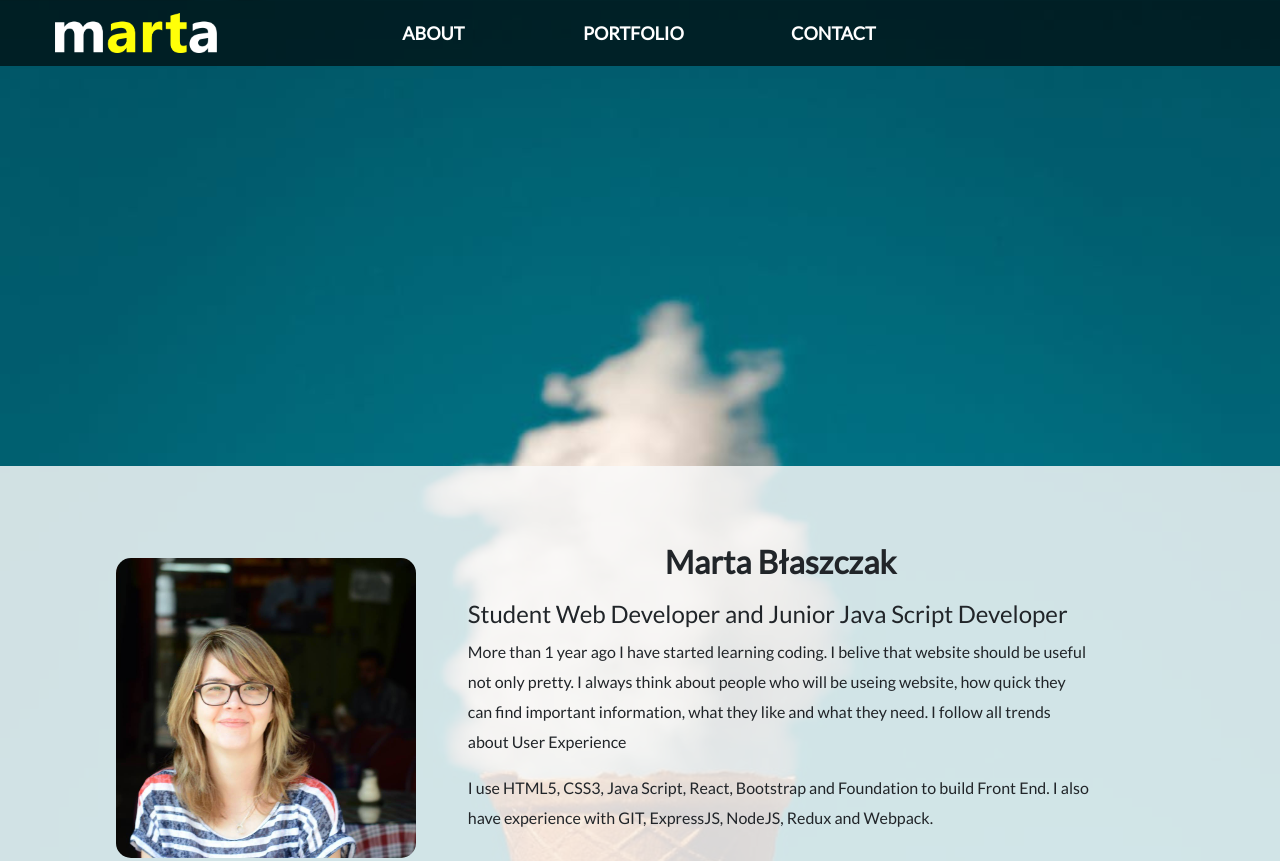
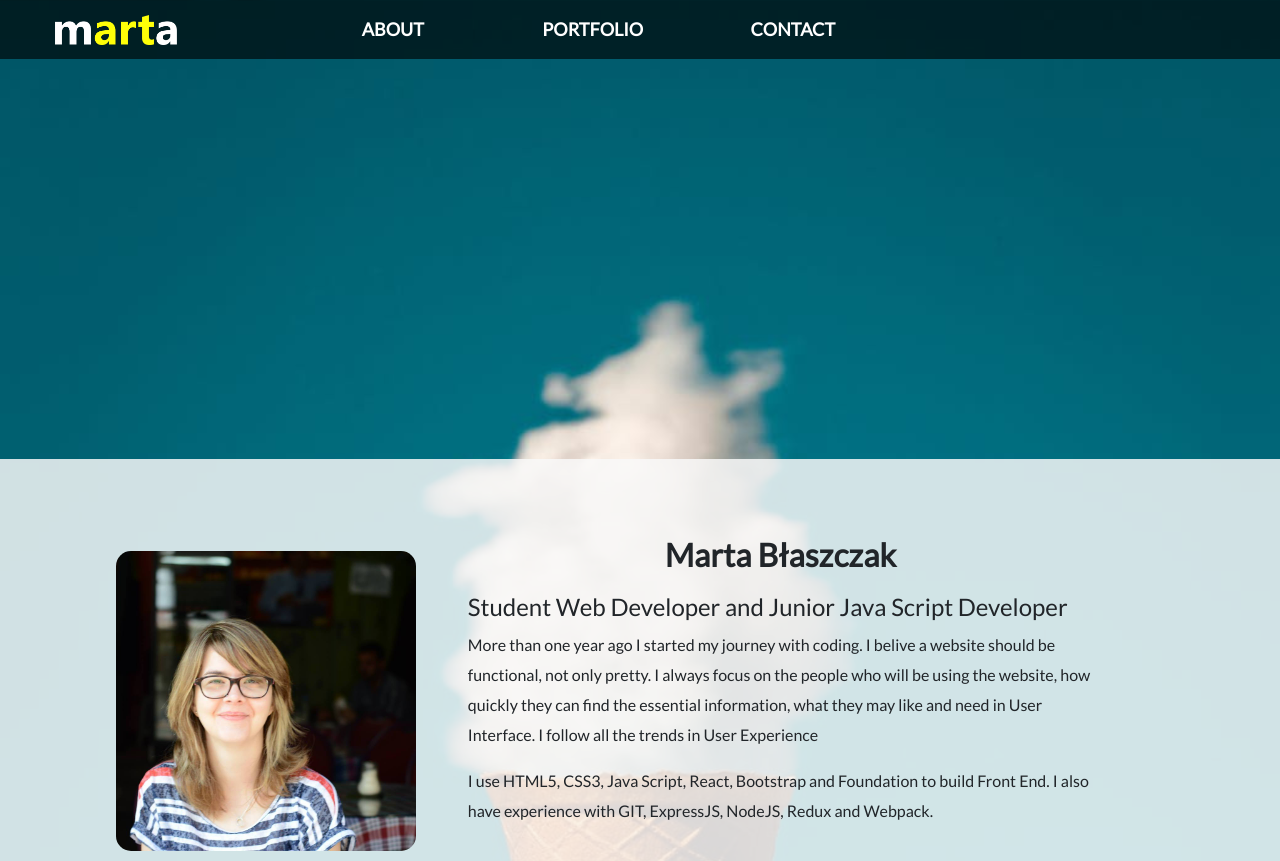
Before and after one commit to MaraBl/martablaszczak.github.io, a website: page index.html in a window 1280 px wide. Shown: the top 861 px of the page. Drawn offline with nearby package versions, Linux system fonts and the light colour scheme.

Commit message:
improve text

```diff
--- a/css/style.css
+++ b/css/style.css
@@ -72,7 +72,7 @@ p {
 }
 
 .navbar img {
-  max-height: 40px;
+  max-height: 30px;
   margin-right: 100px;
 }
 
--- a/index.html
+++ b/index.html
@@ -52,7 +52,8 @@
             <div data-aos="fade-up" class=" col-lg-7 col-md-12 ">
               <h2>Marta Błaszczak</h2>
               <h4>Student Web Developer and Junior Java Script Developer</h4>
-              <p>More than 1 year ago I have started learning coding. I belive that website should be useful not only pretty. I always think about people who will be useing website, how quick they can find important information, what they like and what they need. I follow all trends about User Experience</p>
+              <p>More than one year ago I started my journey with coding.
+              I belive a website should be functional, not only pretty. I always focus on the people who will be using the website, how quickly they can find the essential information, what they may like and need in User Interface. I follow all the trends in User Experience</p>
               <p>I use HTML5, CSS3, Java Script, React, Bootstrap and Foundation to build Front End. I also have experience with GIT, ExpressJS, NodeJS, Redux and Webpack.<p>
             </div>
         </div>
@@ -114,7 +115,7 @@
               </div>
 
               <div class="col-sm-12 col-lg-6 col-md-12">
-              <h5>I know good</h5>
+              <h5>Still learning</h5>
                 <div class="row">
                       <div class="col-2">
                             <p>GIT</p>
```
Lines whose indentation alone changed are shown as unchanged.
